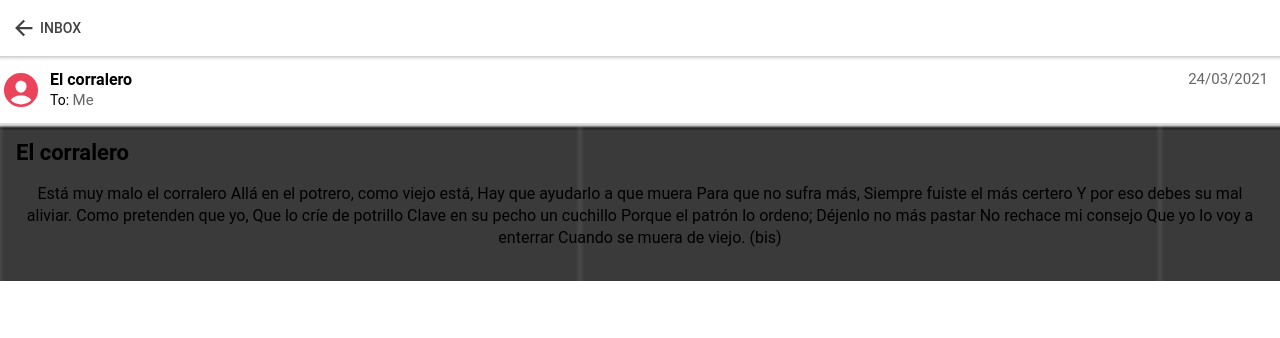
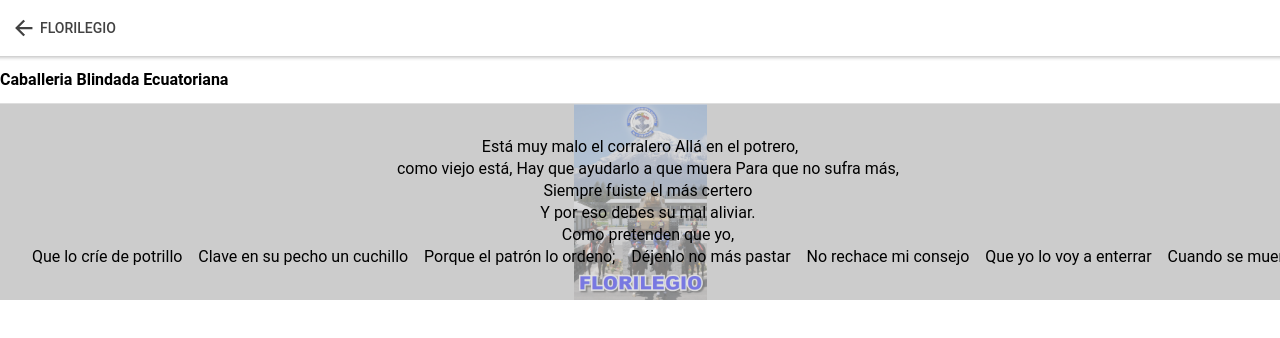
Before and after one commit to joseguambo1994/florilegio-v-1, a React (Create React App) app: page /home in a window 1280 px wide. Both pictures are taken after a click on the element 22 px from the left and 86 px from the top of the page. Shown: the top 338 px of the page. Built offline with nearby package versions, Linux system fonts and the light colour scheme.

Commit message:
Remove icon, lorem ipsum and from sections

```diff
--- a/src/components/MessageListItem.tsx
+++ b/src/components/MessageListItem.tsx
@@ -23,8 +23,7 @@ const MessageListItem: React.FC<MessageListItemProps> = ({ message }) => {
         </h2>
         <h3>{message.subject}</h3>
         <p>
-          Lorem ipsum dolor sit amet, consectetur adipisicing elit, sed do eiusmod tempor incididunt ut labore et dolore magna aliqua. Ut enim ad minim veniam, quis nostrud exercitation ullamco laboris nisi ut aliquip ex ea commodo consequat. Duis aute irure dolor in reprehenderit in voluptate velit esse cillum dolore eu fugiat nulla pariatur. Excepteur sint occaecat cupidatat non proident, sunt in culpa qui officia deserunt mollit anim id est laborum.
-        </p>
+  </p>
       </IonLabel>
     </IonItem>
   );
--- a/src/data/messages.ts
+++ b/src/data/messages.ts
@@ -9,15 +9,15 @@ export interface Message {
 
 const messages: Message[] = [
   {
-    fromName: 'El corralero',
-    subject: 'El corralero',
-    date: '24/03/2021',
+    fromName: 'Caballeria Blindada Ecuatoriana',
+    subject: '',
+    date: '',
     id: 0,
-    poem: 'Está muy malo el corralero Allá en el potrero,\
-    como viejo está, Hay que ayudarlo a que muera Para que no sufra más,\
-    Siempre fuiste el más certero\
-    Y por eso debes su mal aliviar.\
-    Como pretenden que yo,\
+    poem: 'Está muy malo el corralero Allá en el potrero,\n\
+    como viejo está, Hay que ayudarlo a que muera Para que no sufra más,\n\
+    Siempre fuiste el más certero\n\
+    Y por eso debes su mal aliviar.\n\
+    Como pretenden que yo,\n\
     Que lo críe de potrillo\
     Clave en su pecho un cuchillo\
     Porque el patrón lo ordeno;\
@@ -25,26 +25,29 @@ const messages: Message[] = [
     No rechace mi consejo\
     Que yo lo voy a enterrar\
     Cuando se muera de viejo. (bis)' ,
-    image_route: '/assets/imagenes/imagen2.png'
+    image_route: '/assets/imagenes/image2_2.png'
   },
   {
-    fromName: 'Caballero Blindada Ecuatoriana',
-    subject: 'Caballero Blindada Ecuatoriana',
-    date: '6:12 AM',
+    fromName: 'Caballeria Blindada Ecuatoriana',
+    subject: '',
+    date: '',
     id: 1,
-    poem: 'Somos de Caballería blindada\
-    Arma noble y sin igual\
-    Nuestro lema es el trabajo\
+    poem: 'Somos de Caballería blindada \n \
+    Arma noble y sin igual\n \
+    Nuestro lema es el trabajo\n \
     Por un grandioso Ecuador.',
     image_route: '/assets/imagenes/imagen3.png'
 
   },
   {
     fromName: 'Arma Ligera',
-    subject: 'Arma Ligera',
+    subject: '',
     date: '',
     id: 2,
-    poem:'',
+    poem: 'Somos de Caballería blindada \n\
+    Arma noble y sin igual \n \
+    Nuestro lema es el trabajo \n \
+    Por un grandioso Ecuador.',
     image_route: '/assets/imagenes/imagen4.png'
 
   }
--- a/src/pages/ViewMessage.css
+++ b/src/pages/ViewMessage.css
@@ -38,8 +38,12 @@
 #view-message-page p {
   line-height: 22px;
   text-align: center;
+  content: "\a";
+  white-space: pre;
+}
 
-}
+
+
 #view-message-page .ion-padding{
   /* --background: url('../imagenes/imagen2.png');
   background-image: url('../imagenes/imagen2.png'); */
--- a/src/pages/ViewMessage.tsx
+++ b/src/pages/ViewMessage.tsx
@@ -9,6 +9,7 @@ import {
   IonItem,
   IonLabel,
   IonNote,
+  IonImg,
   IonPage,
   IonToolbar,
   useIonViewWillEnter,
@@ -32,54 +33,37 @@ function ViewMessage() {
       <IonHeader translucent>
         <IonToolbar>
           <IonButtons>
-            <IonBackButton text="Inbox" defaultHref="/home"></IonBackButton>
+            <IonBackButton text="Florilegio" defaultHref="/home"></IonBackButton>
           </IonButtons>
         </IonToolbar>
       </IonHeader>
 
-      <IonContent fullscreen>
+
+
+      <IonContent fullscreen >
         {message ? (
           <>
             <IonItem>
-              <IonIcon icon={personCircle} color="primary"></IonIcon>
+              {/* <IonIcon icon={personCircle} color="primary"></IonIcon> */}
               <IonLabel className="ion-text-wrap">
                 <h2>
                   {message.fromName}
-                  <span className="date">
+                  {/* <span className="date">
                     <IonNote>{message.date}</IonNote>
-                  </span>
+                  </span> */}
                 </h2>
-                <h3>
+                {/* <h3>
                   To: <IonNote>Me</IonNote>
-                </h3>
+                </h3> */}
               </IonLabel>
             </IonItem>
 
-            <div className="ion-padding" style={{ 'backgroundImage': 'url('+message.image_route+')'}}>
+            <div className="ion-padding" style={{ 'background': 'url('+message.image_route+')','backgroundRepeat':'no-repeat' ,'backgroundSize':'contain','backgroundColor':'rgba(0, 0, 0, 0.2)','backgroundPosition':'center'}}>
 
 
               <h1>{message.subject}</h1>
               <p>{message.poem}</p>
 
-              {/* <p>
-
-Y por eso debes su mal aliviar.
-Como pretenden que yo,
-Que lo críe de potrillo
-Clave en su pecho un cuchillo
-Porque el patrón lo ordeno;
-Déjenlo no más pastar
-No rechace mi consejo
-Que yo lo voy a enterrar
-Cuando se muera de viejo. (bis)
-Junto al estero del bajo
-Lo encontré tendido
-Casi al expirar
-Me acerque muy lentamente
-Y se lo quise explicar
-Pero al verlo resignado.
-Me tembló la mano
-              </p> */}
             </div>
           </>
         ) : (
```
Also changed, not shown: public/assets/imagenes/image2_2.png (added).
